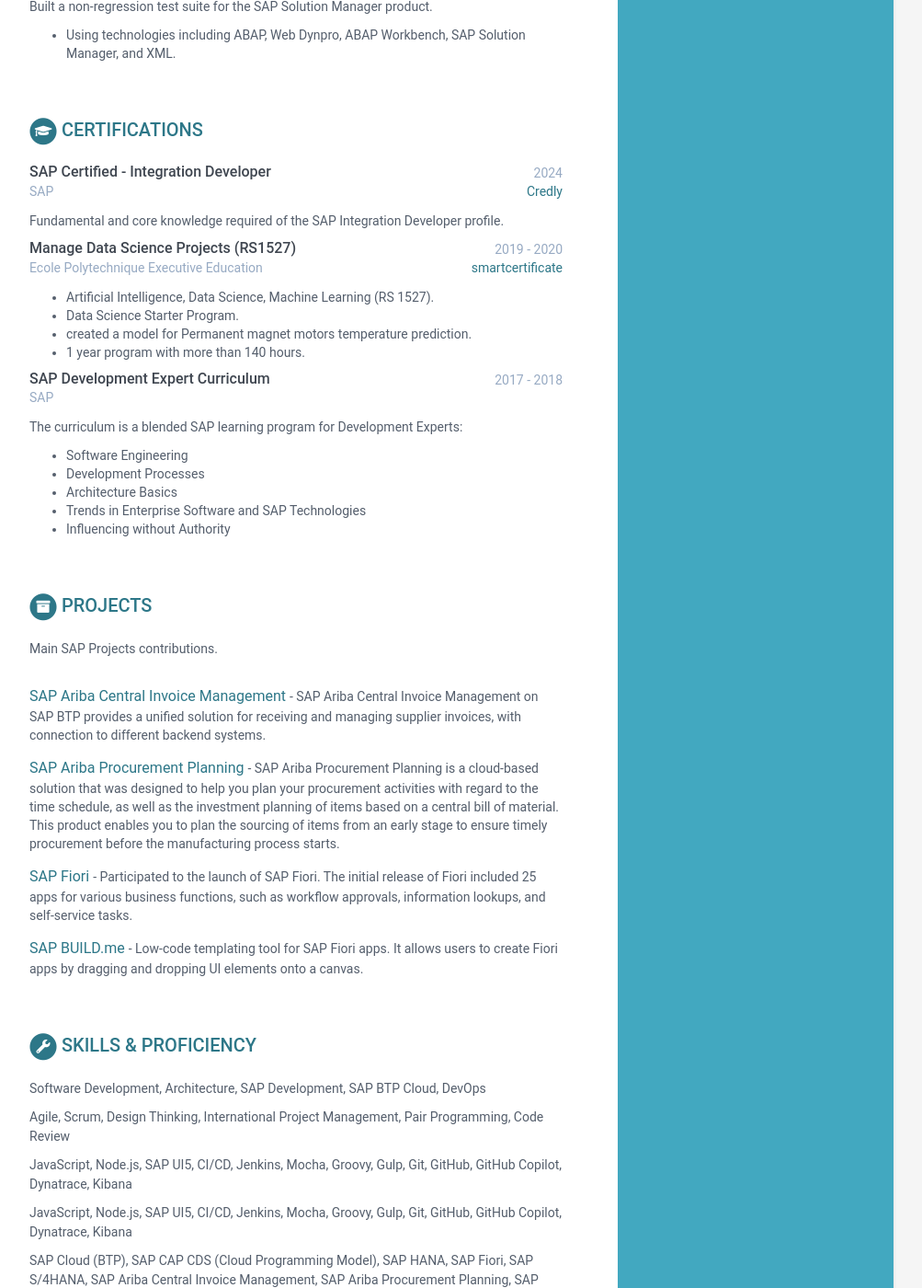
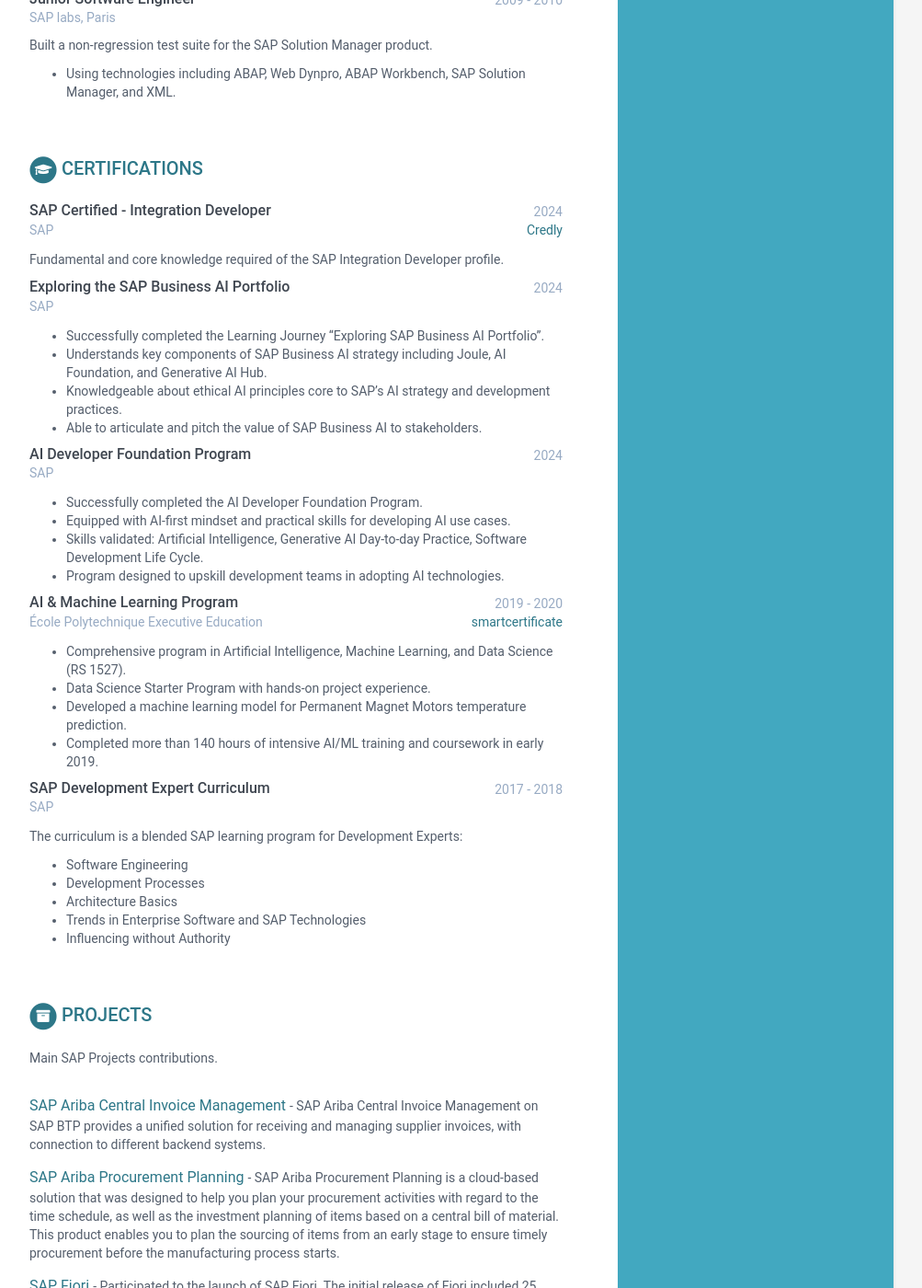
Before and after one commit to hyoussef/online-cv, a Jekyll site: the page built from index.html, in a window 1280 px wide and 1400 px high, scrolled down 1311 px. Shown: the whole window at 92% size, without its empty margins (168-1171 px from the left). Built offline with Jekyll 4.4.1, drawn with Linux system fonts in a browser that asks for light colours; some of the changed text lies outside the part shown.

Commit message:
Update career profile with 16 years of experience and add new AI and Machine Learning certifications, enhancing skills and education sections for clarity and detail.

```diff
--- a/_data/data.yml
+++ b/_data/data.yml
@@ -55,7 +55,7 @@ sidebar:
 career-profile:
     title: Career Profile
     summary: |
-      Expert/staff Software Engineer with 15 years of experience in developing innovative software solutions for enterprise applications at SAP France. I have a proven record of success across major cloud projects (SAP BTP Platform) including SAP Ariba Central Invoice Management, SAP Ariba Procurement Planning, and SAP Fiori. Proficient in technologies like CloudFoundry, SAP UI5, JavaScript, and Node.js.
+      Expert/staff Software Engineer with 16 years of experience in developing innovative software solutions for enterprise applications at SAP France. I have a proven record of success across major cloud projects (SAP BTP Platform) including SAP Ariba Central Invoice Management, SAP Ariba Procurement Planning, and SAP Fiori. Proficient in technologies like CloudFoundry, SAP UI5, JavaScript, Node.js. Specialized in AI and Machine Learning with 140+ hours of formal training from École Polytechnique paris X since 2019, complemented by SAP Business AI certifications and AI Developer Foundation Program.
 
 education:
     title: Education
@@ -133,17 +133,37 @@ certifications:
           details: |
             Fundamental and core knowledge required of the SAP Integration Developer profile.
 
-        - name: Manage Data Science Projects (RS1527)
+        - name: Exploring the SAP Business AI Portfolio
+          start: 2024
+          organization: SAP
+          credentialname: SAP Learning
+          details: |
+              - Successfully completed the Learning Journey "Exploring SAP Business AI Portfolio".
+              - Understands key components of SAP Business AI strategy including Joule, AI Foundation, and Generative AI Hub.
+              - Knowledgeable about ethical AI principles core to SAP's AI strategy and development practices.
+              - Able to articulate and pitch the value of SAP Business AI to stakeholders.
+
+        - name: AI Developer Foundation Program
+          start: 2024
+          organization: SAP
+          credentialname: SAP Learning
+          details: |
+              - Successfully completed the AI Developer Foundation Program.
+              - Equipped with AI-first mindset and practical skills for developing AI use cases.
+              - Skills validated: Artificial Intelligence, Generative AI Day-to-day Practice, Software Development Life Cycle.
+              - Program designed to upskill development teams in adopting AI technologies.
+
+        - name: AI & Machine Learning Program
           start: 2019
           end: 2020
-          organization: Ecole Polytechnique Executive Education
+          organization: École Polytechnique Executive Education
           credentialurl: www.smartcertificate.com/SmartDiploma/Default.aspx?WybbYHUKwiOAW2RsQcJFBBu1TVZIFW%2fMSNNN9vekixl0UU2cUuDdVEKxrxVSrXQv#
           credentialname: smartcertificate
           details: |
-              - Artificial Intelligence, Data Science, Machine Learning (RS 1527).
-              - Data Science Starter Program.
-              - created a model for Permanent magnet motors temperature prediction.
-              - 1 year program with more than 140 hours.
+              - Comprehensive program in Artificial Intelligence, Machine Learning, and Data Science (RS 1527).
+              - Data Science Starter Program with hands-on project experience.
+              - Developed a machine learning model for Permanent Magnet Motors temperature prediction.
+              - Completed more than 140 hours of intensive AI/ML training and coursework in early 2019.
         - name: SAP Development Expert Curriculum
           start: 2017
           end: 2018
@@ -183,6 +203,6 @@ skills:
     toolset:
      - name : Software Development, Architecture, SAP Development, SAP BTP Cloud, DevOps
      - name : Agile, Scrum, Design Thinking, International Project Management, Pair Programming, Code Review
-     - name: JavaScript, Node.js, SAP UI5, CI/CD, Jenkins, Mocha, Groovy, Gulp, Git, GitHub, GitHub Copilot, Dynatrace, Kibana
+     - name: AI & Machine Learning, Generative AI, SAP Business AI, AI Development, Data Science, Machine Learning Models, Ethical AI
      - name: JavaScript, Node.js, SAP UI5, CI/CD, Jenkins, Mocha, Groovy, Gulp, Git, GitHub, GitHub Copilot, Dynatrace, Kibana
      - name : SAP Cloud (BTP), SAP CAP CDS (Cloud Programming Model), SAP HANA, SAP Fiori, SAP S/4HANA, SAP Ariba Central Invoice Management, SAP Ariba Procurement Planning, SAP Master Data, SAP MDI, SAP MDCS, SAP MDO, SAP DWC, SAP Personal Data Integration (RGPD/PDM)
```
